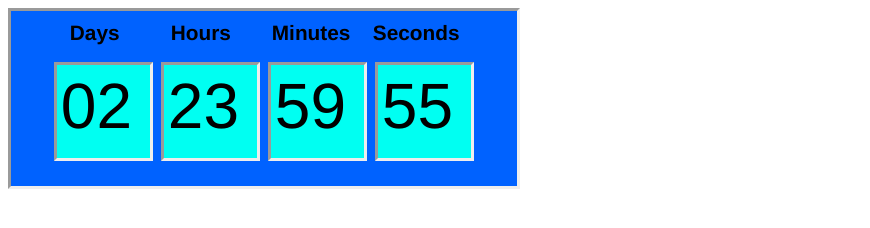
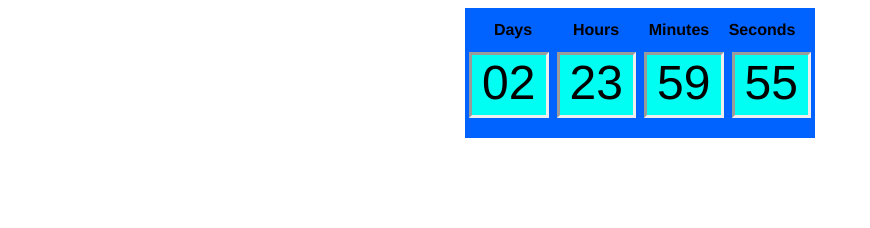
Before and after one commit to Alvaroist/chrono, a plain HTML site: page index.html in a window 1280 px wide. Shown: the whole page, without its empty margins (0-870 px from the left). Drawn offline with Linux system fonts and the light colour scheme.

Commit message:
rediseno para telefonos

```diff
--- a/chronos.css
+++ b/chronos.css
@@ -1,22 +1,23 @@
 .countdown div{
-    font-size: 4em;
-    padding: 4px;
+    font-size: 3em;
     background-color: rgb(0, 255, 242);
-    width: 85px;
-    height: 85px;
+    width: 75px;
+    height: 60px;
     margin: 4px;
     border-style: inset;
-    align-self: center;
+    text-align: center;
+    vertical-align: middle;
 }
 
 .title div{
-    font-size:1.3em;
+    font-size:1.0em;
     font-weight: bold;
     padding: 4px;
-    margin: 4px;
-    width: 85px;
-    height: 20px;
+    margin: 0px;
+    width: 75px;
+    height: 15px;
     align-self: center;
+    text-align: center;
 }
 
 .title{
@@ -26,12 +27,13 @@
     display: flex;
     justify-content:center;
     align-content: center;
+    width: 345px;
 }
 .countdown{
     width: auto;
     margin: 0px;
     padding: 0px;
-    height: 120px;
+    height: 77px;
     display: flex;
     justify-content:center;
     align-content: center;
@@ -39,8 +41,12 @@
 
 .chrono{ /*main container*/
     font-family: Helvetica;
-    border-style: inset;
     background-color: rgb(0, 98, 255);
-    width: 40%;
-    height: 175px;
+    width: 350px;
+    height: 130px;
 }
+
+body{
+    display: flex;
+    justify-content: center;
+}
```
Also changed, not shown: chronos.html (deleted, +0 -27 lines), index.html (+6 -0 lines).
